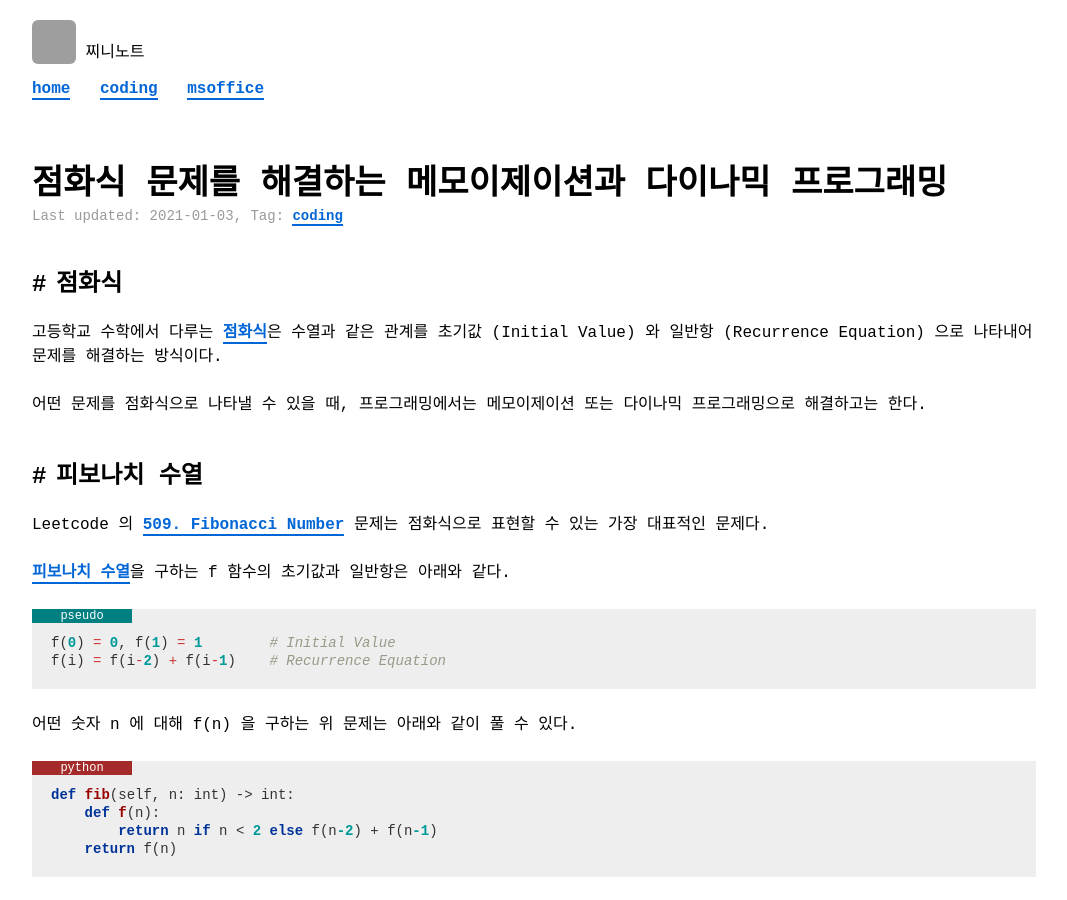
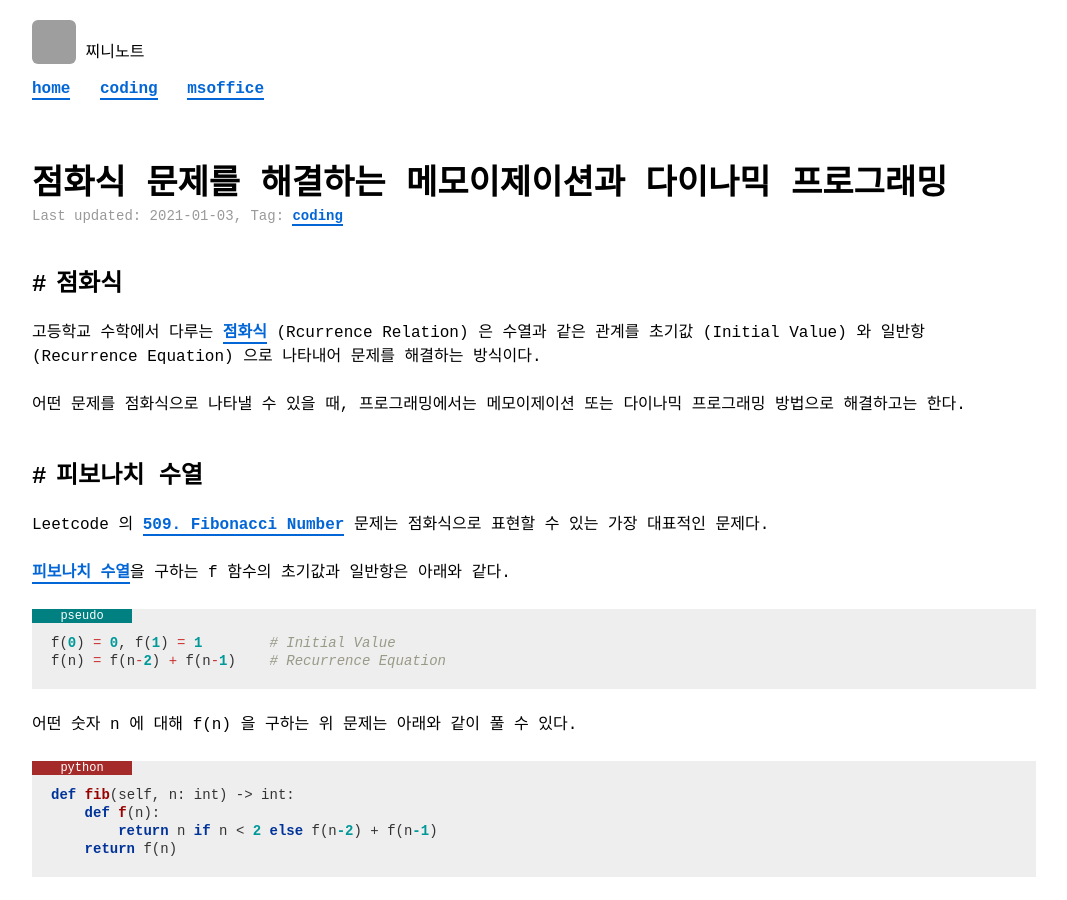
Before and after one commit to zininote/zininote.github.io-old-, a Jekyll site: the page built from _posts/coding/0030-01-01-algorithm-memoization-and-dynamic-programming-for-solving-recurrence-relation.md, in a window 1280 px wide and 900 px high. Shown: the whole window, without its empty margins (106-1173 px from the left). Built offline with Jekyll 4.4.1, drawn with Linux system fonts in a browser that asks for light colours; nearby versions of some CDN libraries; some web fonts are replaced; comment, search, counter and statistics services are not loaded; a style sheet for code colours, icons or effects is not loaded; some of the changed text lies outside the part shown; grey boxes are pictures that could not be loaded.

Commit message:
Update 0030-01-01-algorithm-memoization-and-dynamic-programming-for-solving-recurrence-relation.md

````diff
--- a/_posts/coding/0030-01-01-algorithm-memoization-and-dynamic-programming-for-solving-recurrence-relation.md
+++ b/_posts/coding/0030-01-01-algorithm-memoization-and-dynamic-programming-for-solving-recurrence-relation.md
@@ -7,9 +7,9 @@ tags: [coding,algorithm]
 
 ## 점화식
 
-고등학교 수학에서 다루는 [점화식](https://namu.wiki/w/%EC%A0%90%ED%99%94%EC%8B%9D)은 수열과 같은 관계를 초기값 (Initial Value) 와 일반항 (Recurrence Equation) 으로 나타내어 문제를 해결하는 방식이다.
+고등학교 수학에서 다루는 [점화식](https://namu.wiki/w/%EC%A0%90%ED%99%94%EC%8B%9D) (Rcurrence Relation) 은 수열과 같은 관계를 초기값 (Initial Value) 와 일반항 (Recurrence Equation) 으로 나타내어 문제를 해결하는 방식이다.
 
-어떤 문제를 점화식으로 나타낼 수 있을 때, 프로그래밍에서는 메모이제이션 또는 다이나믹 프로그래밍으로 해결하고는 한다.
+어떤 문제를 점화식으로 나타낼 수 있을 때, 프로그래밍에서는 메모이제이션 또는 다이나믹 프로그래밍 방법으로 해결하고는 한다.
 
 ## 피보나치 수열
 
@@ -19,7 +19,7 @@ Leetcode 의 [509. Fibonacci Number](https://leetcode.com/problems/fibonacci-num
 
 ```pseudo
 f(0) = 0, f(1) = 1        # Initial Value
-f(i) = f(i-2) + f(i-1)    # Recurrence Equation
+f(n) = f(n-2) + f(n-1)    # Recurrence Equation
 ```
 {:.pseudo}
 
````
Also changed, not shown: other parts of _posts/coding/0030-01-01-algorithm-memoization-and-dynamic-programming-for-solving-recurrence-relation.md (+1 -1 lines).
